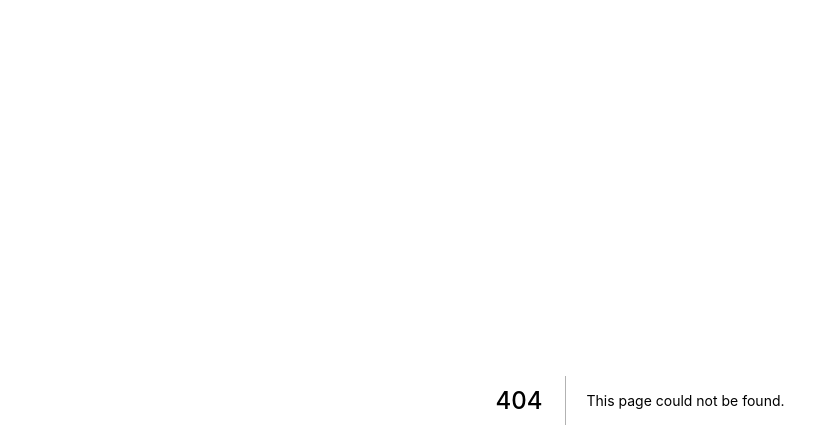
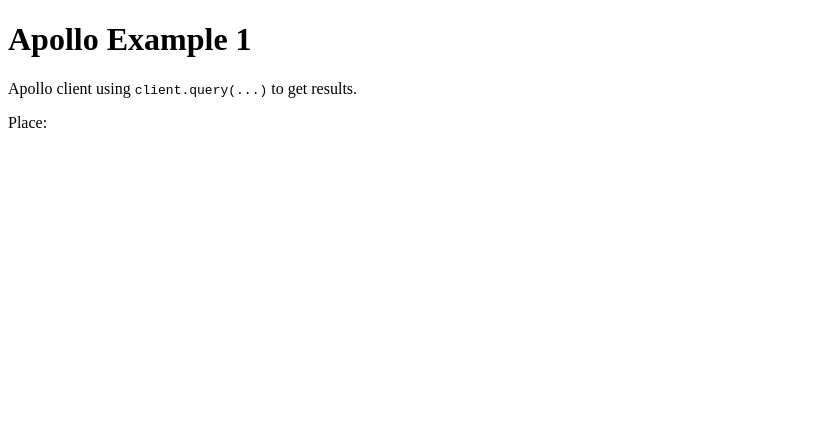
Before and after one commit to nicolaseckhart/graphql-client, a Next.js app: page /apollo-example-1 in a window 1280 px wide. Before the commit this address had no page. Shown: the top 448 px of the page, without its empty margins (0-839 px from the left). Built offline with nearby package versions, Linux system fonts and the light colour scheme; no server answers.

Commit message:
Add first apollo client example with client.query()

```diff
--- /dev/null
+++ b/helpers/helpers.ts
@@ -0,0 +1,18 @@
+import { ApolloClient, gql, InMemoryCache } from '@apollo/client'
+
+export const getClient = () => (
+  new ApolloClient({
+    uri: 'http://localhost:8080/v1/graphql',
+    cache: new InMemoryCache()
+  })
+);
+
+export const query = gql`
+    query {
+        place(id: "foobar") {
+            id
+            title
+            addressLines
+        }
+    }
+`
--- a/pages/api/hello.ts
+++ /dev/null
@@ -1,10 +0,0 @@
-// Next.js API route support: https://nextjs.org/docs/api-routes/introduction
-
-import { NextApiRequest, NextApiResponse } from 'next'
-
-const handler = (req: NextApiRequest, res: NextApiResponse) => {
-  res.statusCode = 200
-  res.json({ name: 'John Doe' })
-}
-
-export default handler
--- /dev/null
+++ b/pages/apollo-example-1.tsx
@@ -0,0 +1,26 @@
+import React, { useState } from 'react'
+import Head from 'next/head'
+import { getClient, query } from '../helpers/helpers'
+
+const ApolloExample1: React.FC = () => {
+  const [place, setPlace] = useState();
+
+  getClient().query({ query: query }).then(result => setPlace(result.data));
+
+  return (
+    <div className="container">
+      <Head>
+        <title>GraphQL Client</title>
+        <link rel="icon" href="/favicon.ico" />
+      </Head>
+
+      <main>
+        <h1>Apollo Example 1</h1>
+        <p>Apollo client using <code>client.query(...)</code> to get results.</p>
+        <p>Place: { JSON.stringify(place) }</p>
+      </main>
+    </div>
+  );
+};
+
+export default ApolloExample1;
```
Also changed, not shown: pages/index.tsx (+6 -4 lines).
